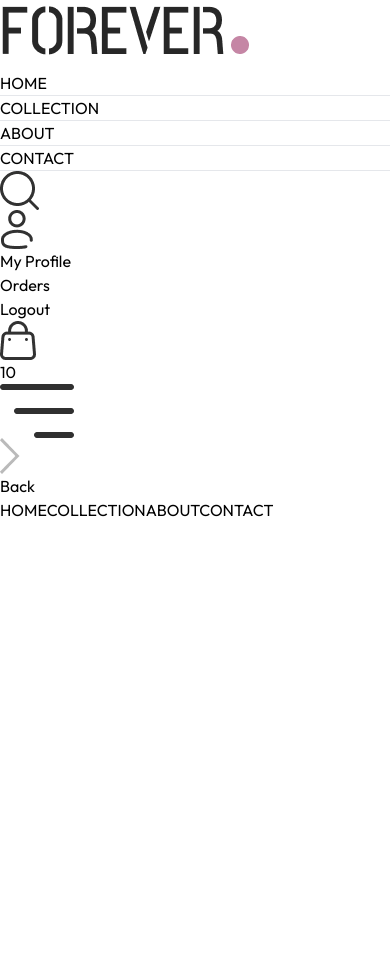
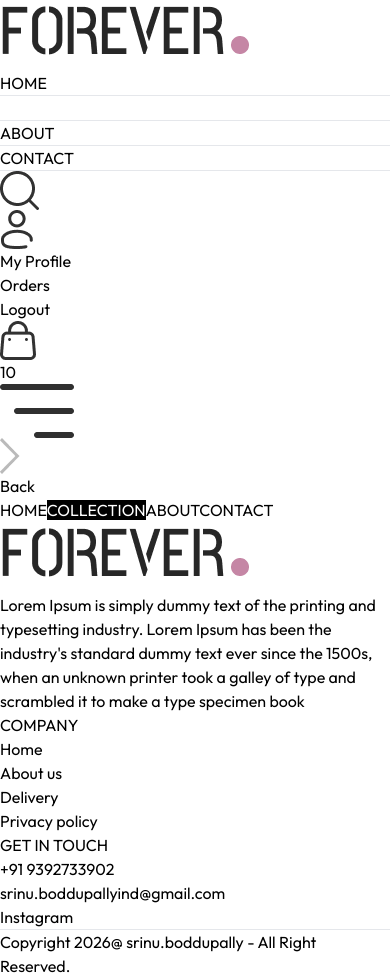
Before and after one commit to srinu-boddupally/Ecommerce-App, a React (Vite) app in the folder fronted/: page /collection in a window 390 px wide. Before the commit the page ends 844 px from the top, so only its background shows below. Built offline with nearby package versions, Linux system fonts and the light colour scheme.

Commit message:
feat: implement BestSeller section with product filtering and homepage support components

```diff
--- a/fronted/src/App.jsx
+++ b/fronted/src/App.jsx
@@ -10,6 +10,7 @@
 import PlaceOrder from './pages/PlaceOrder'
 import Orders from './pages/Orders'
 import Navbar  from './components/Navbar'
+import Footer from './components/Footer'
 const App =()=>{
   return(
     <div className='px-4 sm:px-[5vw] md:px-[7vw] lg:px-[9vw]'>
@@ -25,6 +26,7 @@
       <Route path='place-order' element={<PlaceOrder/>}/>
       <Route path='/Orders' element={<Orders/>}/>
       </Routes>
+      <Footer/>
     </div>
   )
 }
--- /dev/null
+++ b/fronted/src/components/BestSeller.jsx
@@ -0,0 +1,47 @@
+import React, { useContext, useEffect, useState } from 'react';
+import { ShopContext } from '../context/ShopContext';
+import Title from './Title';
+import ProductItem from './ProductItem';
+
+const BestSeller = () => {
+  const { products } = useContext(ShopContext);
+  const [bestSeller, setBestSeller] = useState([]);
+
+  // useEffect(() => {
+  //     const bestProduct = products.filter((item) => item.bestSeller);
+  //     setBestSeller(bestProduct.slice(0, 5))
+  // }, []) // not working because is not rendering when products are updated
+
+   useEffect(() => {
+    if (products && products.length > 0) {
+      const bestProduct = products.filter(
+        (item) => item.bestseller === true
+      );
+      setBestSeller(bestProduct.slice(0, 5));
+    }
+  }, [products]);
+
+
+
+  return (
+    <div className='my-10'>
+      <div className='text-center text-3xl py-8'>
+        <Title text1="BEST" text2="SELLERS" />
+        <p className='w-3/4 m-auto text-xs sm:text-sm md:text-base text-gray-600'>
+          Lorem Ipsum is simply dummy text of the printing and typesetting industry.
+        </p>
+      </div>
+
+      <div className='grid gird-cols-2 sm:grid-cols-3  md:grid-cols-4 lg:grid-cols-5 gap-4 gap-y-6'>
+       {
+        bestSeller.map((item,index)=>(
+          <ProductItem key={index} id={item._id} name={item.name} image={item.image} price={item.price} />
+        ))
+       }
+
+      </div>
+    </div>
+  )
+}
+
+export default BestSeller;
--- /dev/null
+++ b/fronted/src/components/Footer.jsx
@@ -0,0 +1,49 @@
+import React from 'react'
+import { assets } from '../assets/assets';
+
+const Footer = () => {
+  return (
+    <div>
+      <div className='flex flex-col sm:grid grid-cols-[3fr_1fr_1fr] gap-14 my-10 mt-40 text-sm'>
+         <div>
+          <img src={assets.logo} className='mb-5 w-32' alt="" />
+          <p className='w-full md:w-2/3 text-gray-600'>
+            Lorem Ipsum is simply dummy text of the printing and typesetting industry. Lorem Ipsum has been the industry's standard dummy text ever since the 1500s, when an unknown printer took a galley of type and scrambled it to make a type specimen book
+          </p>
+         </div>
+          <div>
+            <p className='text-xl font-medium mb-5'>COMPANY</p>
+            <ul className='flex flex-col gap-1 text-gray-600'>
+              <li>Home</li>
+              <li>About us</li>
+              <li>Delivery</li>
+              <li>Privacy policy</li>
+            </ul>
+          </div>
+
+          <div>
+          <p className='text-xl font-medium mb-5'>GET IN TOUCH</p>
+          <ul className='flex flex-col gap-1 text-gray-600'>
+            <li>+91 9392733902</li>
+            <li>srinu.boddupallyind@gmail.com</li>
+            <li>
+              <a
+                href="https://www.instagram.com/__srinu__01__/"
+                target="_blank"
+                rel="noopener noreferrer"
+                className="hover:text-black cursor-pointer">
+                Instagram
+              </a>
+            </li>
+          </ul>
+        </div>
+
+      </div>
+       <div>
+        <hr />
+        <p className='py-5 text-sm text-center'>Copyright 2026@ srinu.boddupally - All Right Reserved.</p>
+       </div>
+    </div>
+  )
+}
+export default Footer;
--- a/fronted/src/components/LatestCollection.jsx
+++ b/fronted/src/components/LatestCollection.jsx
@@ -1,14 +1,31 @@
-import  React, { useContext } from 'react';
+import  React, { useContext, useEffect, useState } from 'react';
 import { ShopContext } from '../context/ShopContext';
 import Title from './Title';
+import ProductItem from './ProductItem';
 
-const LatestCollection = () => {
-  const { products } = useContext(ShopContext)
+  const LatestCollection = () => {
+  const { products } = useContext(ShopContext);
+  const [latestProducts,setLatestProducts] = useState([]);
+
+   useEffect(()=>{
+        setLatestProducts(products.slice(0,10));
+   },[])
 
   return (
     <div className='my-10'>
       <div className='text-center py-8 text-3xl'>
       <Title text1={'LATEST'} text2={'COLLECTIONS'}/>
+      <p className='w-3/4 m-auto text-xs sm:text-sm md:text-base text-gray-600'>
+      Lorem Ipsum is simply dummy text of the printing and typesetting industry. Lorem Ipsum has been the.
+      </p>
+      </div>
+      {/* Rendering Products */}
+      <div className='grid grid-cols-2 sm:grid-cols-3 md:grid-cols-4 lg:grid-cols-5 gap-4 gap-y-6'>
+      {
+        latestProducts.map((item,index)=>(
+          <ProductItem key={index} id={item._id} image={item.image} name={item.name} price={item.price}/>
+        ))
+      }
       </div>
     </div>
   )
--- a/fronted/src/components/Navbar.jsx
+++ b/fronted/src/components/Navbar.jsx
@@ -8,7 +8,7 @@
   return (
     <div className="flex items-center justify-between py-5 px-10 font-medium">
 
-      <img src={assets.logo} className="w-36" alt="logo" />
+      <Link to='/'><img src={assets.logo} className="w-36" alt="logo" /></Link>
 
       <ul className="hidden sm:flex gap-5 text-sm text-gray-700">
         <NavLink to="/" className="flex flex-col items-center gap-1">
--- /dev/null
+++ b/fronted/src/components/NewsletterBox.jsx
@@ -0,0 +1,21 @@
+import React from 'react'
+
+const NewsletterBox= () => {
+
+  const onSubmitHandler = (event) =>{
+    event.preventDefault();
+  }
+  return (
+    <div className='text-center'>
+      <p className='text-2xl font-medium text-gray-800'>Subscribe now & get 20% off</p>
+      <p className='text-gray-400 mt-3'>
+        Lorem Ipsum is simply dummy text of the printing and typesetting industry.
+      </p>
+      <form onSubmit={onSubmitHandler}className='w-full sm:w-1/2 flex items-center gap-3 mx-auto my-6 border pl-3'>
+        <input className='w-full sm:flex-1 outline-none' type="email" placeholder='Enter Your email' required/>
+        <button type='submit' className='bg-black text-white text-xs px-10 py-4 '>SUBSCRIBE</button>
+      </form>
+    </div>
+  )
+}
+export default NewsletterBox;
--- /dev/null
+++ b/fronted/src/components/OurPolicy.jsx
@@ -0,0 +1,29 @@
+import React from 'react'
+import { assets } from '../assets/assets'
+
+const OurPolicy=()=>{
+  return (
+    <div className='flex flex-col sm:flex-row justify-around gap-12 sm:gap-2 text-center py-20 text-xs sm:text-sm md:text-base text-gray-700'>
+
+      <div>
+        <img src={assets.exchange_icon} className='w-12 m-auto mb-5' alt="" />
+    <p className='font-semibold'>Easy Exchange Policy</p>
+    <p className='text-gray-400'>We offer hassle free exchange policy</p>
+      </div>
+        <div>
+        <img src={assets.quality_icon} className='w-12 m-auto mb-5' alt="" />
+    <p className='font-semibold'>7 Days Return Policy</p>
+    <p className='text-gray-400'>We provide 7 days free return policy</p>
+      </div>
+      <div>
+        <img src={assets.support_img} className='w-12 m-auto mb-5' alt="" />
+    <p className='font-semibold'>Best customer support</p>
+    <p className='text-gray-400'>we provide 24/7 customer support
+    </p>
+    </div>
+
+    </div>
+  )
+}
+
+export default OurPolicy;
--- /dev/null
+++ b/fronted/src/components/ProductItem.jsx
@@ -0,0 +1,18 @@
+import React, { useContext } from 'react'
+import { ShopContext } from '../context/ShopContext';
+import {Link} from 'react-router-dom';
+ const ProductItem = ({id,image,name,price})=> {
+
+  const {currency} = useContext(ShopContext);
+
+  return (
+   <Link className='text-gray-700 cursor-pointer' to={`/prodct/${id}`}>
+    <div className='overflow-hidden'>
+    <img className='hover:scale-110 transition ease-in-out' src={image[0]} alt="" />
+    </div>
+    <p className='pt-3 pb-1 text-sm'>{name}</p>
+    <p className='text-sm font-medium'>{currency}{price}</p>
+   </Link>
+  )
+}
+export default ProductItem;
--- a/fronted/src/index.css
+++ b/fronted/src/index.css
@@ -6,11 +6,19 @@
 a.active hr{
   display: block;
 }
+
 *{
   font-family: Outfit;
 }
+
 .prata-regular {
   font-family: "Prata", serif;
   font-weight: 400;
   font-style: normal;
 }
+ @media (max-width:640px){
+  a.active{
+    background-color: black;
+    color: white;
+  }
+ }
--- a/fronted/src/pages/Home.jsx
+++ b/fronted/src/pages/Home.jsx
@@ -1,11 +1,18 @@
 import React from 'react'
 import Hero from '../components/Hero'
 import LatestCollection from '../components/LatestCollection'
+import BestSeller from '../components/BestSeller'
+import OurPolicy from '../components/OurPolicy'
+import NewsletterBox from '../components/NewsletterBox'
+
 const Home=()=>{
   return (
     <div>
       <Hero />
       <LatestCollection/>
+      <BestSeller/>
+      <OurPolicy/>
+      <NewsletterBox/>
     </div>
   )
 }
```
